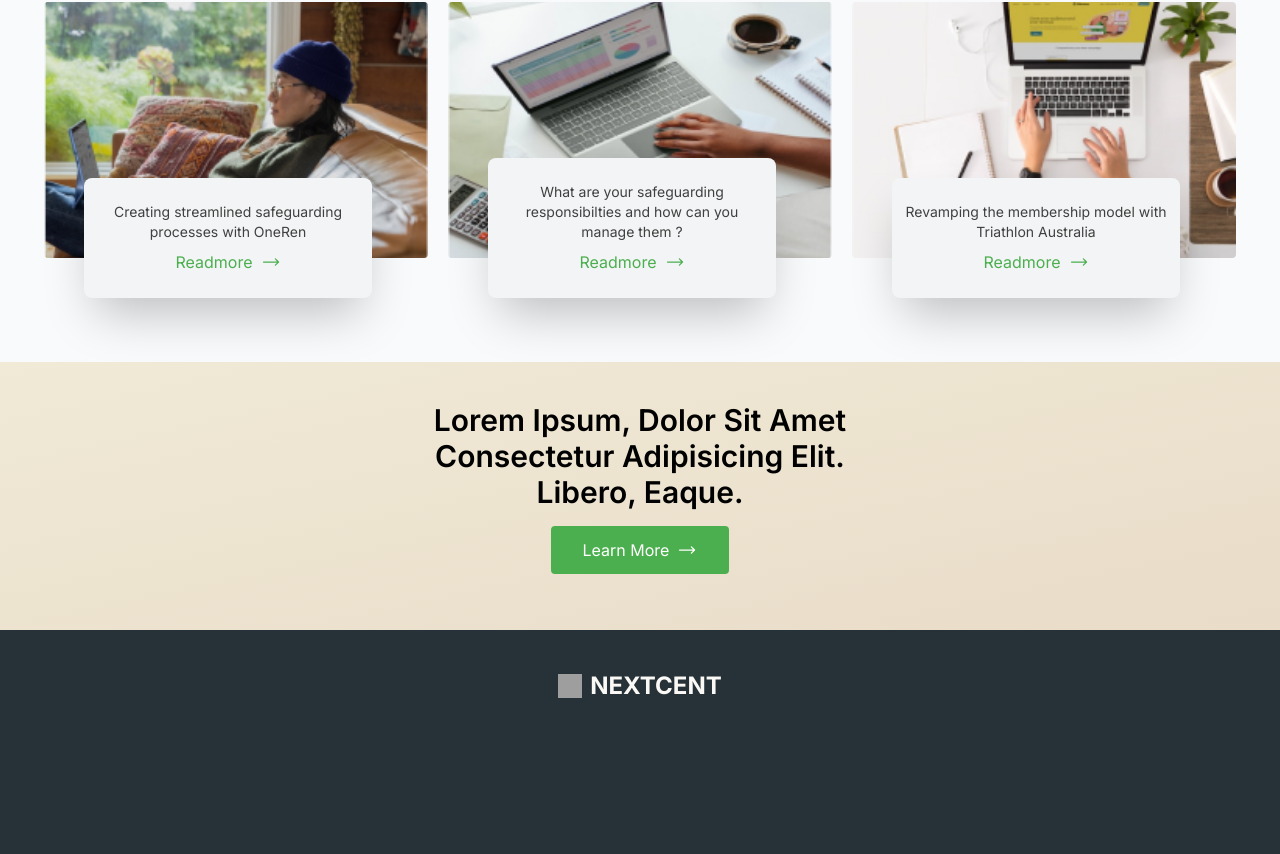
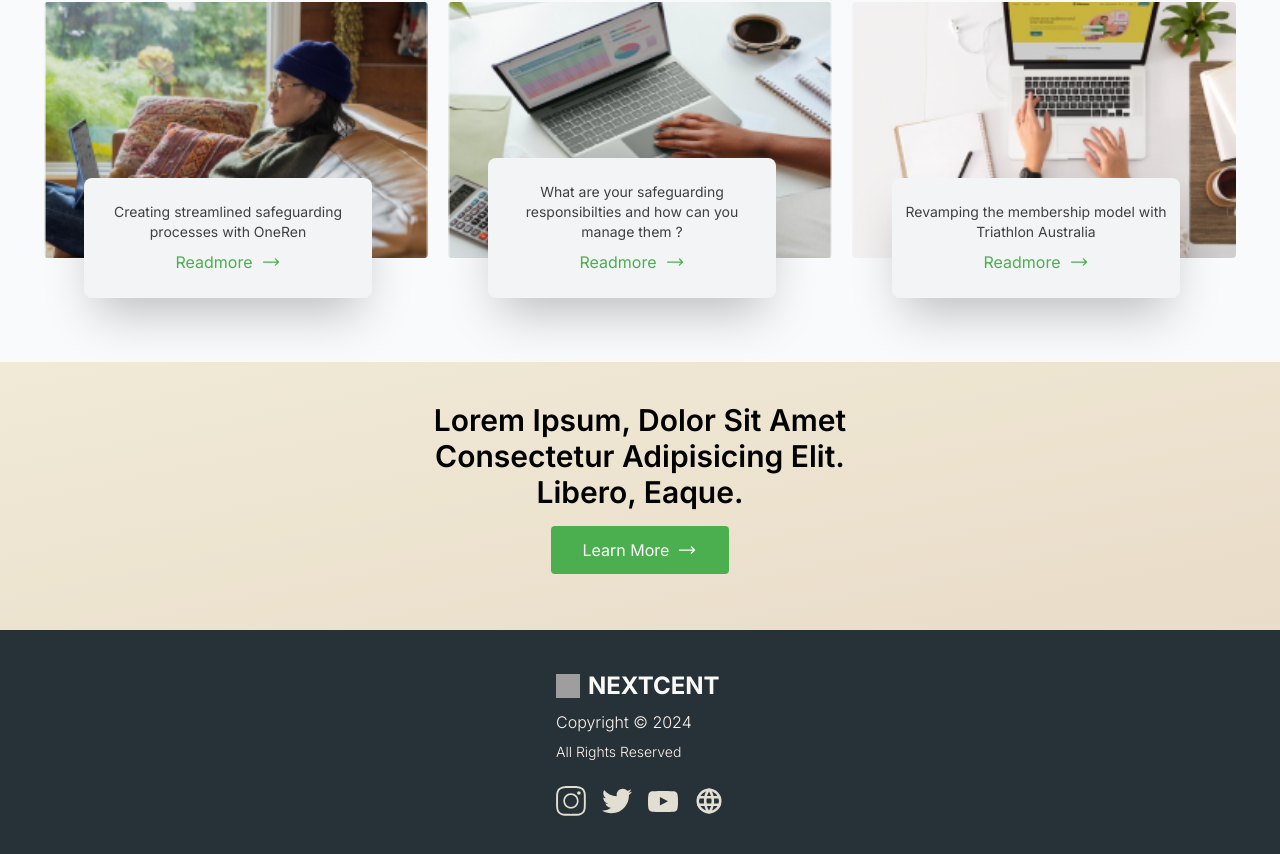
Before and after one commit to zablon-oigo/agency, a React (Vite) app: page / in a window 1280 px wide. Shown: the part 2610-3464 px from the top of the page. Built offline with nearby package versions, Linux system fonts and the light colour scheme; grey boxes are pictures that could not be loaded.

Commit message:
adding email and social icon on footer

```diff
--- a/src/components/Footer.jsx
+++ b/src/components/Footer.jsx
@@ -1,6 +1,10 @@
 import React from 'react'
 import { Link } from 'react-scroll';
 import logo from '../assets/image/footer.png'
+import { SlSocialInstagram } from "react-icons/sl";
+import { TfiTwitterAlt } from "react-icons/tfi";
+import { GrYoutube } from "react-icons/gr";
+import { TbWorld } from "react-icons/tb";
 function Footer() {
   return (
     <>
@@ -13,6 +17,18 @@ function Footer() {
                         nextcent
                     </span>
                 </Link>
+                <div className="">
+                  <h2 className="text-base capitalize font-light  text-[#FFF5EE] mt-2">copyright &copy; {new Date().getFullYear()}</h2>
+                  <p className="text-sm text-[#FFF5EE] capitalize font-light mt-2">
+                    all rights reserved
+                  </p>
+                </div>
+                <div className="flex items-center gap-4 my-6">
+                <SlSocialInstagram className='text-[#E2DFD2] text-3xl'/>
+                <TfiTwitterAlt className='text-[#E2DFD2] text-3xl '/>
+                <GrYoutube className='text-[#E2DFD2] text-3xl '/>
+                <TbWorld className='text-[#E2DFD2] text-3xl '/>
+                </div>
         </div>
         <div className="">
 
```
Lines whose indentation alone changed are shown as unchanged.
